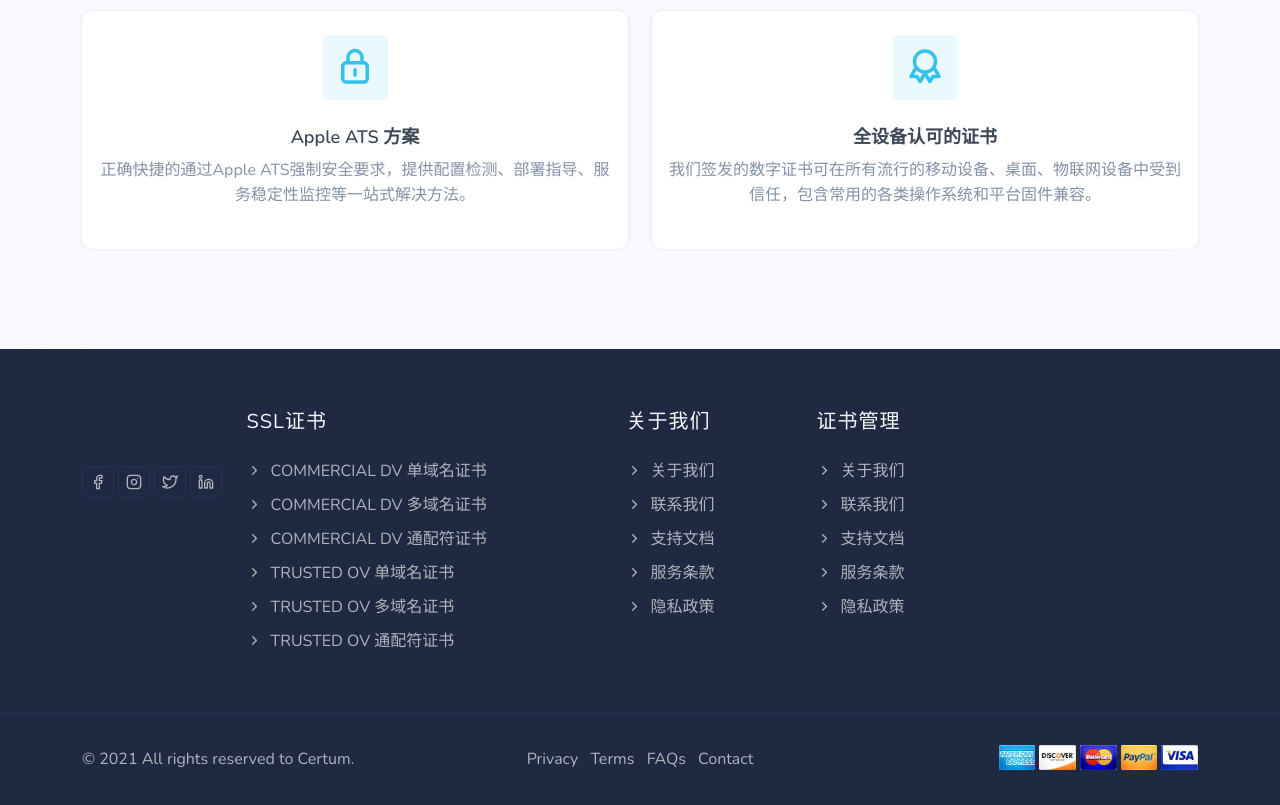
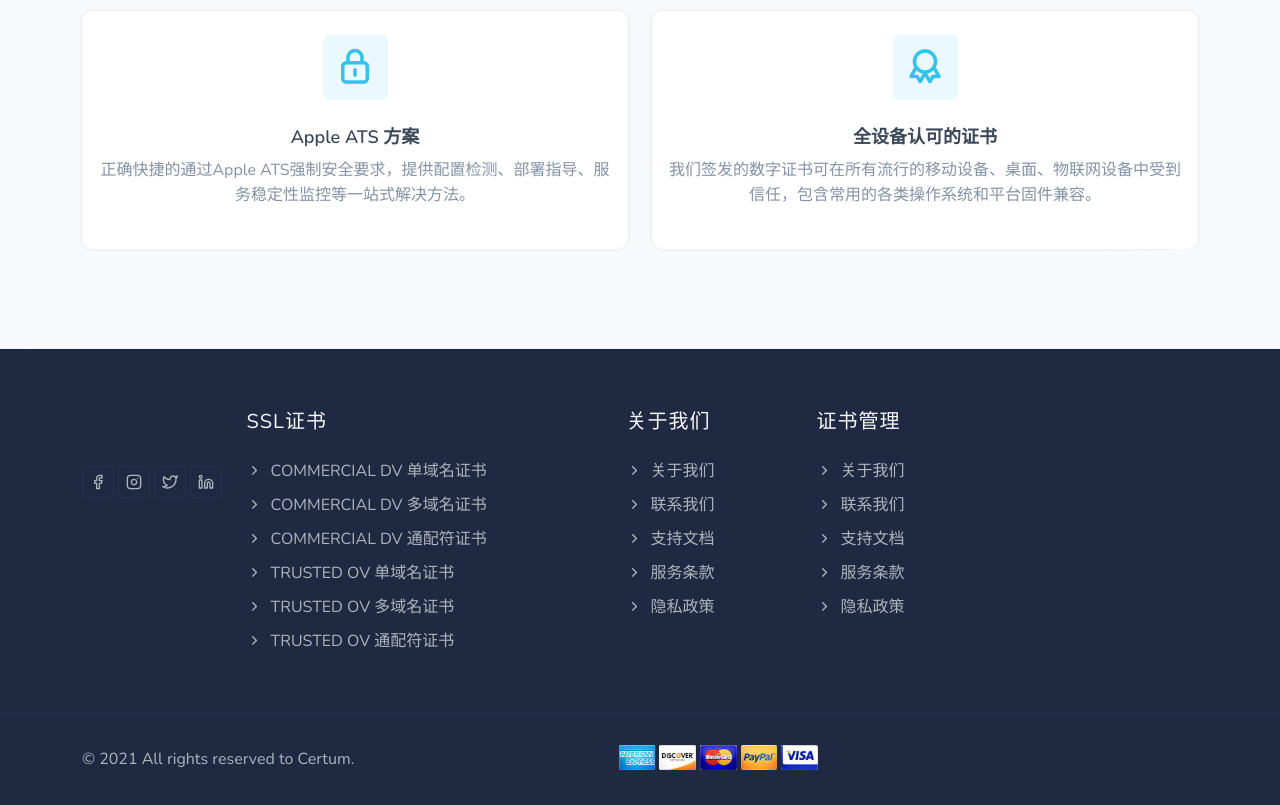
Before and after one commit to yutianhot/Certum, a plain HTML site: page index.html in a window 1280 px wide. Shown: the part 2420-3225 px from the top of the page. Drawn offline with nearby package versions, Linux system fonts and the light colour scheme.

Commit message:
Del Fooer Priva

```diff
--- a/index.html
+++ b/index.html
@@ -548,14 +548,7 @@
                             </div>
                         </div><!--end col-->
 
-                        <div class="col-sm-4 col-md-4 col-sm-4 mt-4 mt-sm-0 pt-2 pt-sm-0">
-                            <ul class="list-unstyled footer-list terms-service mb-0">
-                                <li class="list-inline-item mb-0"><a href="javascript:void(0)" class="text-foot me-2">Privacy</a></li>
-                                <li class="list-inline-item mb-0"><a href="javascript:void(0)" class="text-foot me-2">Terms</a></li>
-                                <li class="list-inline-item mb-0"><a href="javascript:void(0)" class="text-foot me-2">FAQs</a></li>
-                                <li class="list-inline-item mb-0"><a href="javascript:void(0)" class="text-foot">Contact</a></li>
-                            </ul>
-                        </div><!--end col-->
+
 
                         <div class="col-sm-4 mt-4 mt-sm-0 pt-2 pt-sm-0">
                             <ul class="list-unstyled text-sm-end mb-0">
```
Also changed, not shown: 1 other file.
